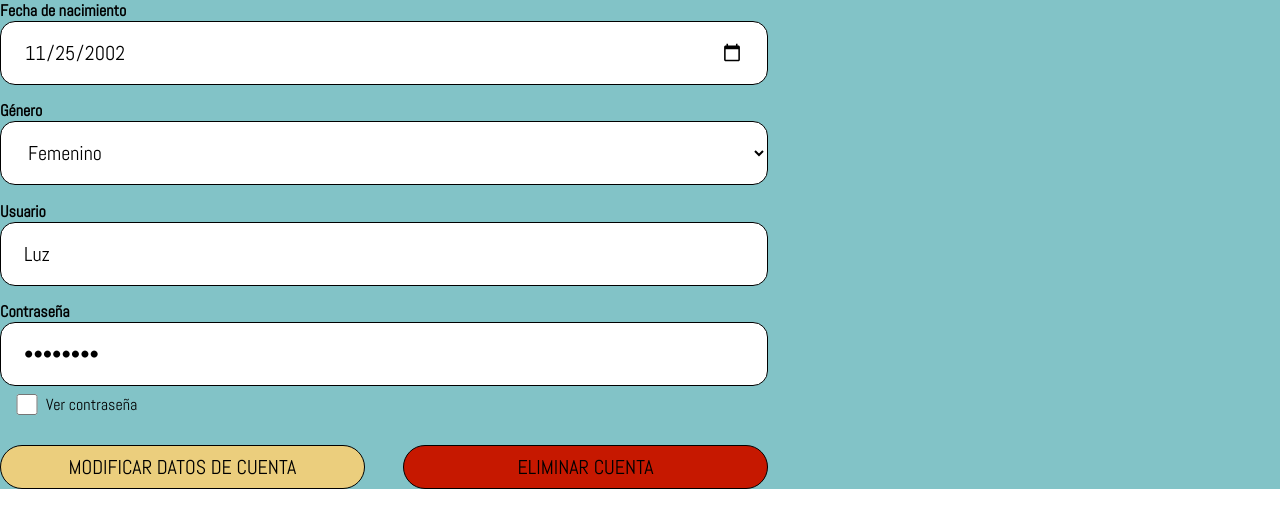
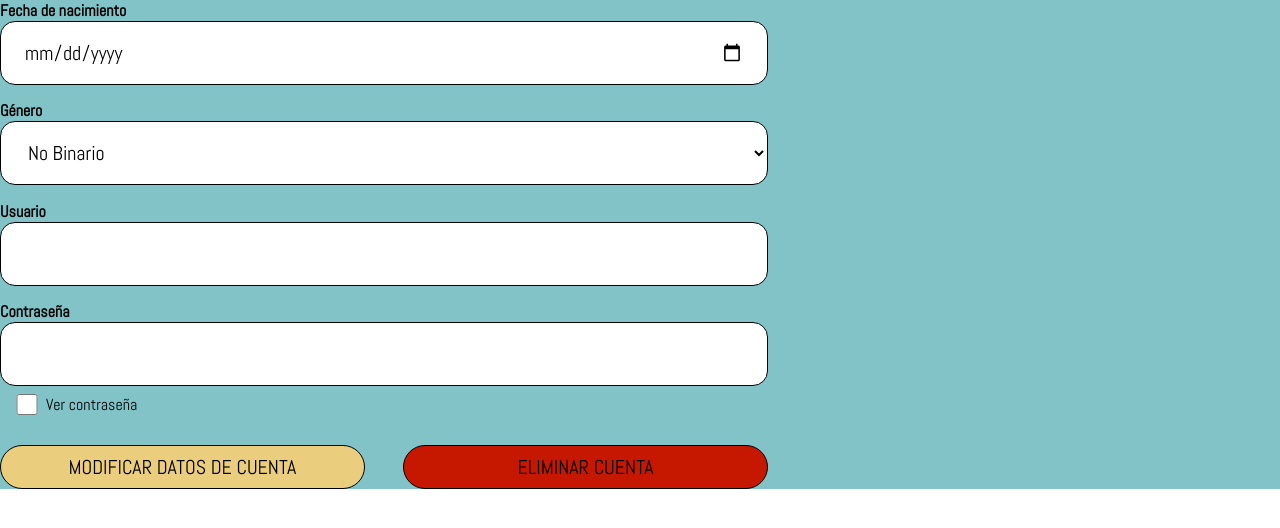
Before and after one commit to LuzR25/proyecto_chismecito, a Vue app: page / in a window 1280 px wide. Shown: the top 528 px of the page. Built offline with nearby package versions, Linux system fonts and the light colour scheme.

Commit message:
poder pasar datos

```diff
--- a/src/components/informacion_cuenta.vue
+++ b/src/components/informacion_cuenta.vue
@@ -1,10 +1,12 @@
 <template>
     <div id="componenteVerInf">
+        <!-- INPUT FECHA DE NACIMIENTO -->
         <div class="contenedorInf">
             <label class="labelPrincipal" for="">Fecha de nacimiento</label>
             <!-- class="inputDatos" para agregar el diseño global para los inputs de entrada del sitio web -->
-            <input class="inputDatos" type="date" v-model="fechaNacimiento">
+            <input class="inputDatos" type="date" v-model="props.fechaNacimiento">
         </div>
+        <!-- INPUT GENERO -->
         <div class="contenedorInf">
             <label class="labelPrincipal" for="select">Género</label>
             <!-- Se mostrará el select -->
@@ -24,13 +26,15 @@
                 <option value="noBinario" selected>No Binario</option>
             </select>
         </div>
+        <!-- INPUT USUARIO -->
         <div class="contenedorInf">
             <label class="labelPrincipal" for="">Usuario</label>
-            <input class="inputDatos" type="text" v-model="usuario">
+            <input class="inputDatos" type="text" v-model="props.usuario">
         </div>
+        <!-- INPUT PASSWORD -->
         <div id="ultimoContenedorInf" class="contenedorInf">
             <label class="labelPrincipal" for="">Contraseña</label>
-            <input class="inputDatos" :type="mostrarPassword ? 'text' : 'password'" v-model="password">
+            <input class="inputDatos" :type="mostrarPassword ? 'text' : 'password'" v-model="props.password">
             <div id="divMostrarPassword">
                 <input type="checkbox" v-model="mostrarPassword">
                 <label for="">Ver contraseña</label>
@@ -48,13 +52,26 @@
 import boton_personalizable from './boton_personalizable.vue';
 import { ref } from 'vue';
 
-let mostrarPassword = ref(false);
+ let mostrarPassword = ref(false);
 
-let fechaNacimiento = '2002-11-25';
-let genero = 'femenino';
-let usuario = 'Luz';
-let password = ref('lucecita');
-
+ const props = defineProps({
+  fechaNacimiento: {
+    type: String,
+    required: true
+  },
+  genero: {
+    type: String,
+    required: true
+  },
+  usuario: {
+    type: String,
+    required: true
+  },
+  password: {
+    type: String,
+    required: true
+  },
+})
 </script>
 
 <style scoped>
```
